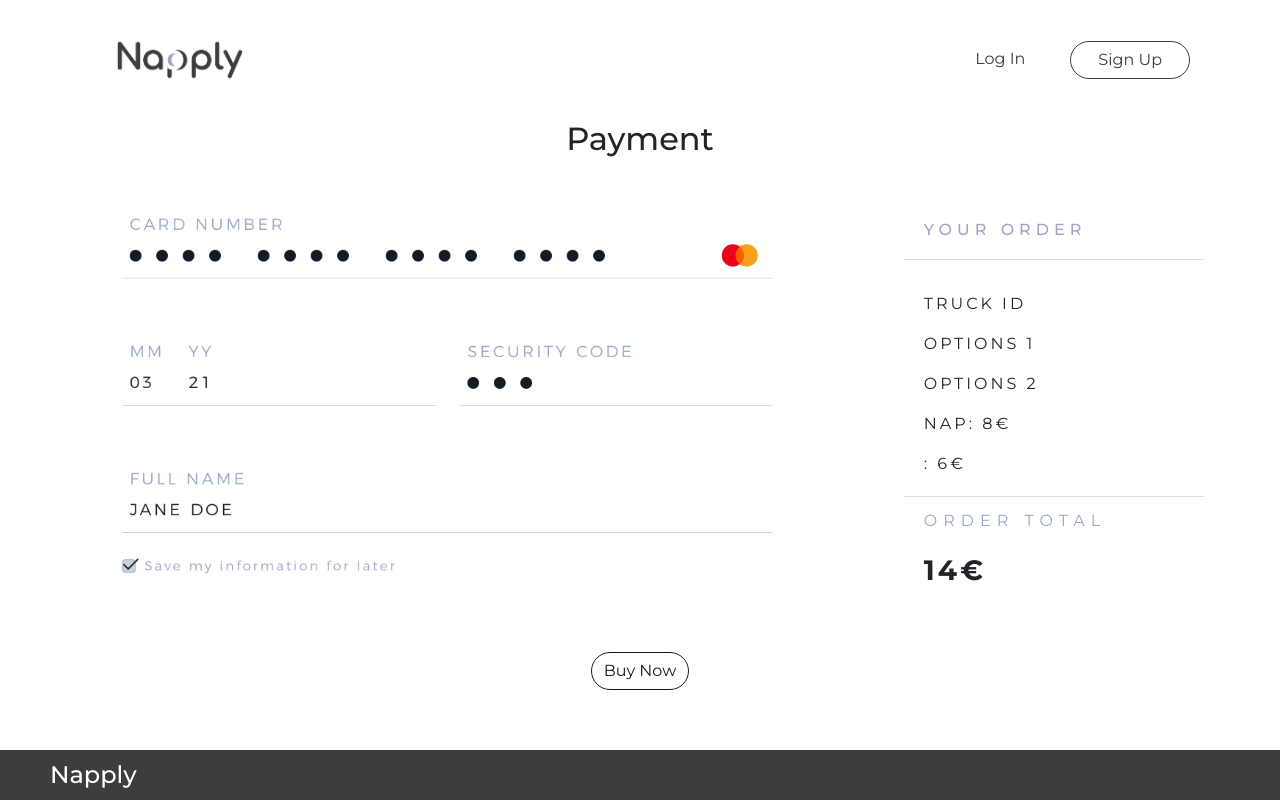
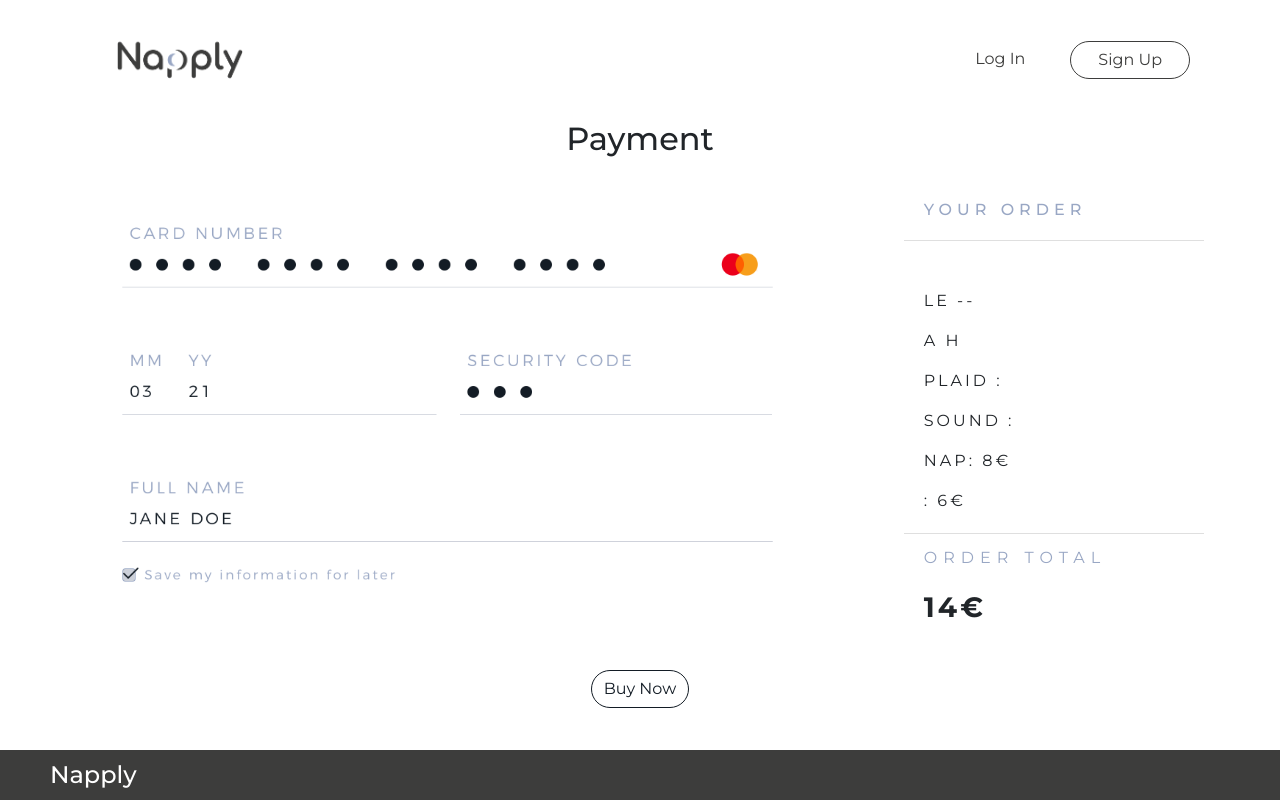
Before and after one commit to LOOFFI/napply-app, a React (Create React App) app: page /payment/1 in a window 1280 px wide. Built offline with nearby package versions, Linux system fonts and the light colour scheme; no server answers; the HTML template or start-up script is replaced by a standard one.

Commit message:
bookings home page ok

```diff
--- a/src/App.css
+++ b/src/App.css
@@ -108,6 +108,10 @@ img.navbar-brand {
   /* margin: 50px; */
   font-size: 50px;
   color: #99a7c4;
+}
+
+#negative {
+  color:#99a7c4;
 }
 
 .welcome-hp {
--- a/src/components/HomePage.js
+++ b/src/components/HomePage.js
@@ -57,7 +57,7 @@ class HomePage extends React.Component {
 
                 <NavLink to="/signup">
                   <button className="btn btn-outline-primary">
-                    Sign Up and Book Your First Nap!
+                      Book Your First Nap!
                   </button>
                 </NavLink>
               </div>
@@ -96,7 +96,7 @@ class HomePage extends React.Component {
                   {bookingArray.map(oneBooking => (
                     <div className="card hp-card" key={oneBooking._id}>
                       <div className="card-body">
-                        <h5 className="card-title">{oneBooking.truck_id}</h5>
+                        <h5 className="card-title">{oneBooking.truck_id.slice(0,oneBooking.truck_id.indexOf(","))}</h5>
                         <h6
                           className="card-subtitle mb-2 text-muted"
                           align="center"
@@ -107,18 +107,28 @@ class HomePage extends React.Component {
                           {oneBooking.date.slice(11, 16)}
                         </h6>
                         <ul className="list-group list-group-flush">
-                          <li className="list-group-item">
+
+                          {(oneBooking.sound !== "None") ? <li className="list-group-item">
                             <i className="fas fa-check" />
                             Sound: <b>{oneBooking.sound}</b>
-                          </li>
-                          <li className="list-group-item">
+                          </li> : <li className="list-group-item" id="negative">
+                            No Sound
+                          </li>}
+
+                          {(oneBooking.plaid !== "None") ? <li className="list-group-item">
                             <i className="fas fa-check" />
                             Plaid: <b>{oneBooking.plaid}</b>
-                          </li>
-                          <li className="list-group-item">
+                          </li> : <li className="list-group-item" id="negative">
+                            No Plaid
+                          </li>}
+
+                          {(oneBooking.energyShot !== "none") ? <li className="list-group-item">
                             <i className="fas fa-check" />
                             Energy Shot: <b>{oneBooking.energyShot}</b>
-                          </li>
+                          </li> : <li className="list-group-item" id="negative">
+                            No Energy Shot
+                          </li>}
+
                         </ul>
                         {/* <a href="#" className="card-link">
                   Show Details
--- a/src/components/Location.js
+++ b/src/components/Location.js
@@ -91,7 +91,7 @@ class Location extends React.Component {
               />
               <div className="card-body">
                 <label>
-                  <h3>Paris - Montmatre</h3>
+                  <h3>Paris - Montmartre</h3>
                   <p>34 Rue Des Cloys</p>
                   <p>75018 Paris</p>
                   <p>
@@ -101,11 +101,11 @@ class Location extends React.Component {
                   <input
                     type="radio"
                     name="truck_id"
-                    value="Paris - Montmatre, 34 Rue Des Cloys - 75018 Paris"
+                    value="Paris - Montmartre, 34 Rue Des Cloys - 75018 Paris"
                     onChange={event => this.updateTruck(event)}
                     checked={
                       this.state.truck_id ===
-                      "Paris - Montmatre, 34 Rue Des Cloys - 75018 Paris"
+                      "Paris - Montmartre, 34 Rue Des Cloys - 75018 Paris"
                     }
                   />
                 </label>
--- a/src/components/Login.js
+++ b/src/components/Login.js
@@ -65,7 +65,7 @@ class Login extends React.Component {
       })
       .catch(err => {
         console.log(err);
-        alert("Sorry! Something went wrong. 💩");
+        alert("Invalid Email or Password");
       });
   }
 
--- a/src/components/Payment.js
+++ b/src/components/Payment.js
@@ -7,7 +7,11 @@ class Payment extends React.Component {
     super(props);
     this.state = {
       isSubmitSuccess: false,
-      energyShot: ""
+      energyShot: "",
+      date:"",
+      plaid:"",
+      sound:"",
+      truck_id:"",
     };
   }
 
@@ -15,7 +19,13 @@ class Payment extends React.Component {
     api
       .get(`/booking/${this.props.match.params.bookingId}`)
       .then(response => {
-        this.setState({ energyShot: response.data.energyShot });
+        this.setState({
+          energyShot: response.data.energyShot,
+          date: response.data.date,
+          plaid: response.data.plaid,
+          sound: response.data.sound,
+          truck_id: response.data.truck_id,
+        });
         console.log("BRAVO", response);
       })
       .catch(err => {
@@ -29,7 +39,9 @@ class Payment extends React.Component {
   }
 
   render() {
-    const { isSubmitSuccess, energyShot } = this.state;
+    const { isSubmitSuccess, energyShot, date, plaid, sound, truck_id  } = this.state;
+    console.log("ddddddddddd",plaid)
+
 
     if (isSubmitSuccess) {
       return <Redirect to={`/validate/${this.props.match.params.bookingId}`} />;
@@ -73,9 +85,11 @@ class Payment extends React.Component {
               <h3>YOUR ORDER</h3>
             </div>
             <div className="card-body">
-              <p className="card-text">TRUCK ID</p>
-              <p className="card-text">OPTIONS 1</p>
-              <p className="card-text">OPTIONS 2</p>
+              <p className="card-text">{truck_id.slice(0,truck_id.indexOf(","))}</p>
+              <p className="card-text">LE {date.slice(8, 10)}-{date.slice(5, 7)}-{date.slice(0, 4)}</p>
+              <p className="card-text">A {date.slice(11, 16)} H</p>
+              { (plaid !== "None") && <p className="card-text">PLAID : {plaid}</p>}
+              { (sound !== "None") && <p className="card-text">SOUND : {sound}</p>}
               <p className="card-text">NAP: {napPrice}€</p>
               <p className="card-text">{energyShotLine}</p>
             </div>
--- a/src/components/ValidateBooking.js
+++ b/src/components/ValidateBooking.js
@@ -64,7 +64,7 @@ class ValidateBooking extends React.Component {
       <p>EnergyShot :{this.state.energyShot}</p>
       <p>Plaid :{this.state.plaid}</p>
       <p>Sound :{this.state.sound}</p>
-      <button onClick={event => this.handleSubmit(event)}>Back to homepage</button>
+      <button onClick={event =>  this.handleSubmit(event)}>Back to homepage</button>
     </section>
   );
 }
```
